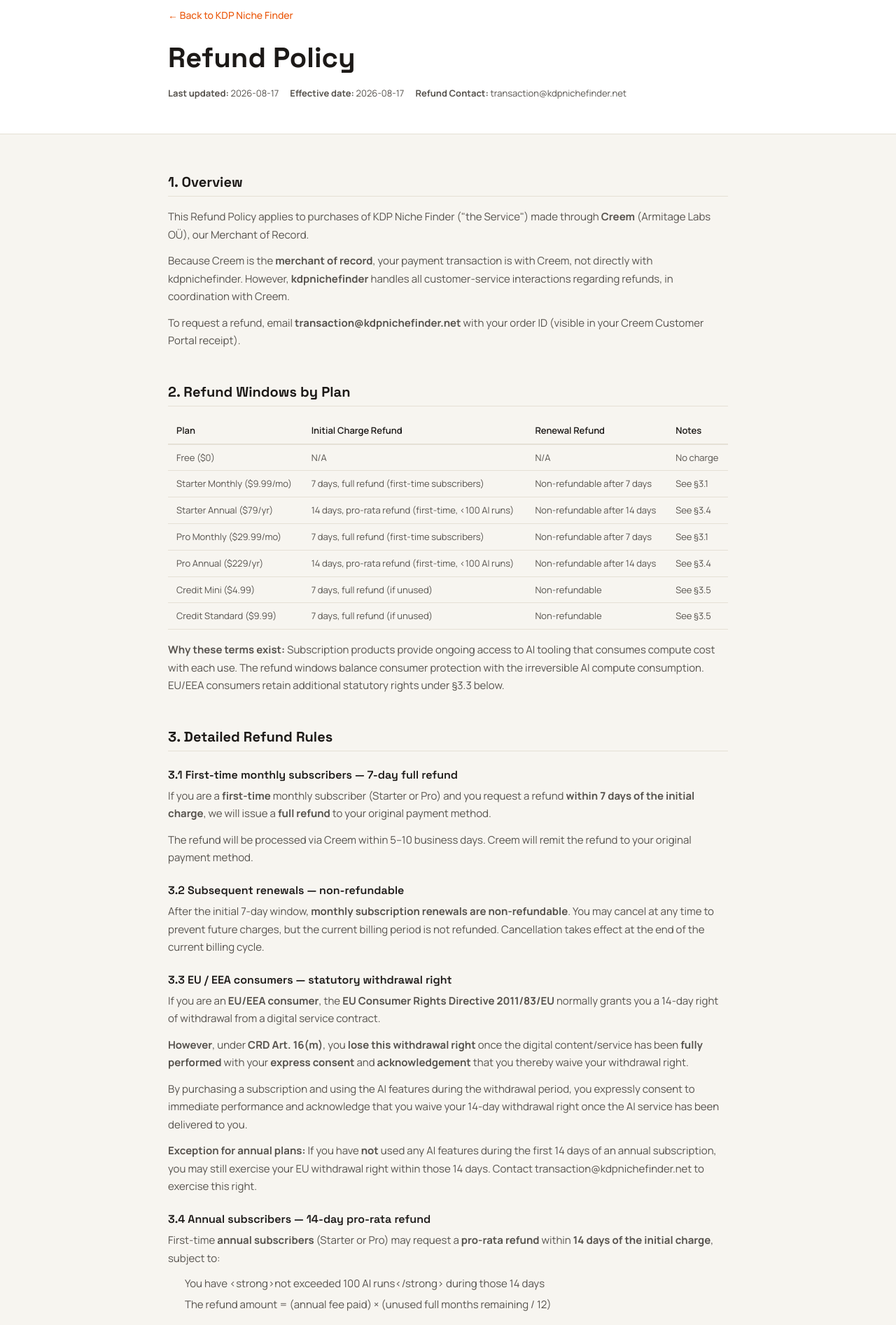
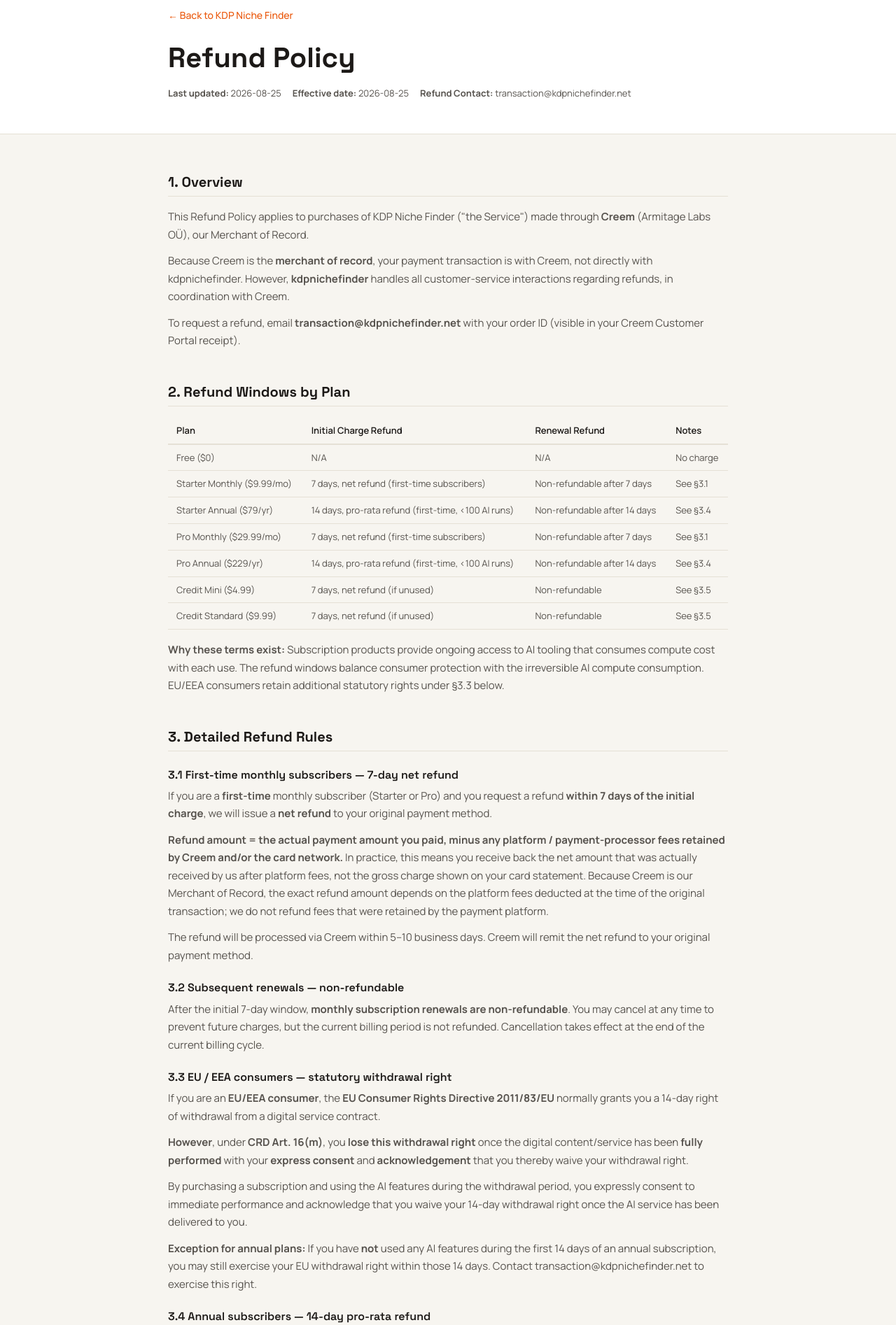
Before and after one commit to hbwang76/kdpnichefinder, a Next.js app: page /refund-policy in a window 1280 px wide. Shown: the part 120-2014 px from the top of the page at 70% size. Built offline with nearby package versions, Linux system fonts and the light colour scheme; no server answers.

Commit message:
fix(account): cancel 后仍显示 Upgrade to Pro 按钮
取消 !isCanceled 条件，cancel 只停用 Cancel/Refund 按钮，不拦截 upgrade 入口

```diff
--- a/src/app/faq/page.tsx
+++ b/src/app/faq/page.tsx
@@ -15,7 +15,7 @@
   { q: 'Are credit packs separate from subscriptions?', a: 'Yes. Credit packs are one-time purchases that do not expire. They are for users who prefer pay-as-you-go without a monthly subscription. Credits can be purchased alongside a subscription or independently.' },
   { q: 'What marketplaces are supported?', a: 'KDP Niche Finder covers 12 Amazon marketplaces including US, UK, CA, AU, DE, FR, IT, ES, NL, JP, MX, and BR.' },
   { q: 'Is my data private?', a: 'Yes. We do not sell or share your data. Your analyses are stored securely and are only accessible to you. See our Privacy Policy for full details.' },
-  { q: 'How do refunds work?', a: 'Request a full refund within 7 days of purchase by emailing support@kdpnichefinder.net. Credit card refunds are processed within 5-7 business days. Used credits are non-refundable. Unused credit packs qualify for a refund within 14 days of purchase.' },
+  { q: 'How do refunds work?', a: 'Request a net refund (actual paid amount minus platform/payment-processor fees retained by Creem) within 7 days of purchase by emailing transaction@kdpnichefinder.net. Card refunds are processed within 5–10 business days. Used credits are non-refundable. Unused credit packs qualify for a refund within 7 days of purchase. See the full Refund Policy for details.' },
 ]
 
 export default function FAQPage() {
--- a/src/app/refund-policy/page.tsx
+++ b/src/app/refund-policy/page.tsx
@@ -3,7 +3,7 @@
 
 export const metadata: Metadata = {
   title: 'Refund Policy',
-  description: 'KDP Niche Finder refund policy. 7-day full refund for first-time monthly subscribers, 14-day pro-rata for annual plans, unused credit refund within 7 days.',
+  description: 'KDP Niche Finder refund policy. Net refund (actual paid amount after platform fees) within 7 days for first-time monthly subscribers, 14-day pro-rata for annual plans, unused credit refund within 7 days.',
   alternates: { canonical: '/refund-policy' },
 }
 
@@ -103,8 +103,8 @@
             Refund Policy
           </h1>
           <div style={{ display: 'flex', flexWrap: 'wrap', gap: '1rem', fontSize: '0.8125rem', color: 'var(--color-ink-2)' }}>
-            <span><strong>Last updated:</strong> 2026-08-17</span>
-            <span><strong>Effective date:</strong> 2026-08-17</span>
+            <span><strong>Last updated:</strong> 2026-08-25</span>
+            <span><strong>Effective date:</strong> 2026-08-25</span>
             <span><strong>Refund Contact:</strong> transaction@kdpnichefinder.net</span>
           </div>
         </div>
@@ -131,12 +131,12 @@
               headers={['Plan', 'Initial Charge Refund', 'Renewal Refund', 'Notes']}
               rows={[
                 ['Free ($0)', 'N/A', 'N/A', 'No charge'],
-                ['Starter Monthly ($9.99/mo)', '7 days, full refund (first-time subscribers)', 'Non-refundable after 7 days', 'See §3.1'],
+                ['Starter Monthly ($9.99/mo)', '7 days, net refund (first-time subscribers)', 'Non-refundable after 7 days', 'See §3.1'],
                 ['Starter Annual ($79/yr)', '14 days, pro-rata refund (first-time, <100 AI runs)', 'Non-refundable after 14 days', 'See §3.4'],
-                ['Pro Monthly ($29.99/mo)', '7 days, full refund (first-time subscribers)', 'Non-refundable after 7 days', 'See §3.1'],
+                ['Pro Monthly ($29.99/mo)', '7 days, net refund (first-time subscribers)', 'Non-refundable after 7 days', 'See §3.1'],
                 ['Pro Annual ($229/yr)', '14 days, pro-rata refund (first-time, <100 AI runs)', 'Non-refundable after 14 days', 'See §3.4'],
-                ['Credit Mini ($4.99)', '7 days, full refund (if unused)', 'Non-refundable', 'See §3.5'],
-                ['Credit Standard ($9.99)', '7 days, full refund (if unused)', 'Non-refundable', 'See §3.5'],
+                ['Credit Mini ($4.99)', '7 days, net refund (if unused)', 'Non-refundable', 'See §3.5'],
+                ['Credit Standard ($9.99)', '7 days, net refund (if unused)', 'Non-refundable', 'See §3.5'],
               ]}
             />
             <P>
@@ -145,12 +145,15 @@
           </Section>
 
           <Section id="rules" title="3. Detailed Refund Rules">
-            <H3>3.1 First-time monthly subscribers — 7-day full refund</H3>
+            <H3>3.1 First-time monthly subscribers — 7-day net refund</H3>
             <P>
-              If you are a <strong>first-time</strong> monthly subscriber (Starter or Pro) and you request a refund <strong>within 7 days of the initial charge</strong>, we will issue a <strong>full refund</strong> to your original payment method.
+              If you are a <strong>first-time</strong> monthly subscriber (Starter or Pro) and you request a refund <strong>within 7 days of the initial charge</strong>, we will issue a <strong>net refund</strong> to your original payment method.
             </P>
             <P>
-              The refund will be processed via Creem within 5–10 business days. Creem will remit the refund to your original payment method.
+              <strong>Refund amount = the actual payment amount you paid, minus any platform / payment-processor fees retained by Creem and/or the card network.</strong> In practice, this means you receive back the net amount that was actually received by us after platform fees, not the gross charge shown on your card statement. Because Creem is our Merchant of Record, the exact refund amount depends on the platform fees deducted at the time of the original transaction; we do not refund fees that were retained by the payment platform.
+            </P>
+            <P>
+              The refund will be processed via Creem within 5–10 business days. Creem will remit the net refund to your original payment method.
             </P>
 
             <H3>3.2 Subsequent renewals — non-refundable</H3>
@@ -178,7 +181,7 @@
             </P>
             <Ul items={[
               'You have <strong>not exceeded 100 AI runs</strong> during those 14 days',
-              'The refund amount = (annual fee paid) × (unused full months remaining / 12)',
+              <>The refund amount = (net annual fee received, after platform fees) × (unused full months remaining / 12). Platform / payment-processor fees retained by Creem and/or the card network at the time of the original transaction are <strong>not refunded</strong>.</>,
             ]} />
             <P>
               After the 14-day window, annual renewals are non-refundable.
@@ -186,7 +189,7 @@
 
             <H3>3.5 Credit Packs — unused-credit refund within 7 days</H3>
             <P>
-              Credit Pack purchases (Credit Mini / Credit Standard) are <strong>one-time purchases, not subscriptions</strong>. If <strong>no credits have been used</strong> within 7 days of purchase, you may request a <strong>full refund</strong>. Once any credit is consumed, the pack is non-refundable (except as required by mandatory consumer protection law).
+              Credit Pack purchases (Credit Mini / Credit Standard) are <strong>one-time purchases, not subscriptions</strong>. If <strong>no credits have been used</strong> within 7 days of purchase, you may request a <strong>net refund</strong> — that is, the actual payment amount you paid minus any platform / payment-processor fees retained by Creem and/or the card network at the time of the original transaction. Once any credit is consumed, the pack is non-refundable (except as required by mandatory consumer protection law).
             </P>
           </Section>
 
--- a/src/components/pricing/PricingClient.tsx
+++ b/src/components/pricing/PricingClient.tsx
@@ -341,7 +341,7 @@
           <div style={{ background: 'var(--color-surface)', border: '1px solid var(--color-border)', borderRadius: 12, padding: 24 }}>
             <h2 style={{ fontFamily: "'Space Grotesk', sans-serif", fontSize: '1.25rem', fontWeight: 600, color: 'var(--color-ink)', marginBottom: 16 }}>Refund & cancellation</h2>
             <ul style={{ fontSize: '0.875rem', color: 'var(--color-ink-2)', display: 'flex', flexDirection: 'column', gap: 12, paddingLeft: 20, listStyle: 'disc' }}>
-              <li><strong>7-day refund window.</strong> New Starter and Pro subscriptions can be canceled within 7 days for a full refund. See our refund policy.</li>
+              <li><strong>7-day refund window.</strong> New Starter and Pro subscriptions can be canceled within 7 days for a <strong>net refund</strong> (the actual amount paid minus any platform/payment-processor fees retained by Creem). See our refund policy.</li>
               <li><strong>Cancel anytime.</strong> Cancel from your account page — no email or phone call required. Your subscription stays active until the end of the current billing period.</li>
               <li><strong>Credit Packs are non-refundable once any credits have been used.</strong> Unused Credit Packs can be refunded within 14 days of purchase.</li>
               <li><strong>30-day notice for price changes.</strong> If we change pricing, we'll email you at least 30 days before the change applies to your subscription.</li>
@@ -365,7 +365,7 @@
               { q: 'What happens if I exceed my daily analysis limit?', a: 'Starter users can buy Credit Mini ($4.99 / 35 credits) or Credit Standard ($9.99 / 80 credits) to keep going without waiting for the next day\'s reset. Unused daily analyses do not roll over.' },
               { q: 'Can I switch between Monthly and Annual?', a: 'Yes. You can switch at any time. If you switch from Monthly to Annual, the change applies at the start of your next billing cycle. Annual plans are billed once and renew automatically — we\'ll email you 7 days before renewal.' },
               { q: 'Do Credit Packs expire?', a: 'Credit Mini expires 6 months from purchase. Credit Standard expires 12 months from purchase.' },
-              { q: 'Can I get a refund?', a: 'New Starter and Pro subscriptions can be canceled within 7 days for a full refund. See our refund policy for details.' },
+              { q: 'Can I get a refund?', a: 'New Starter and Pro subscriptions can be canceled within 7 days for a net refund (the actual amount paid minus any platform/payment-processor fees retained by Creem). See our refund policy for details.' },
             ].map((item, i) => (
               <details key={i} style={{ background: 'var(--color-surface)', border: '1px solid var(--color-border)', borderRadius: 12, padding: 16 }}>
                 <summary style={{ cursor: 'pointer', fontWeight: 600, fontFamily: "'Space Grotesk', sans-serif", fontSize: '0.9375rem', listStyle: 'none', display: 'flex', justifyContent: 'space-between', alignItems: 'center', color: 'var(--color-ink)' }}>
```
Also changed, not shown: src/app/account/account-content.tsx (+39 -4 lines).
